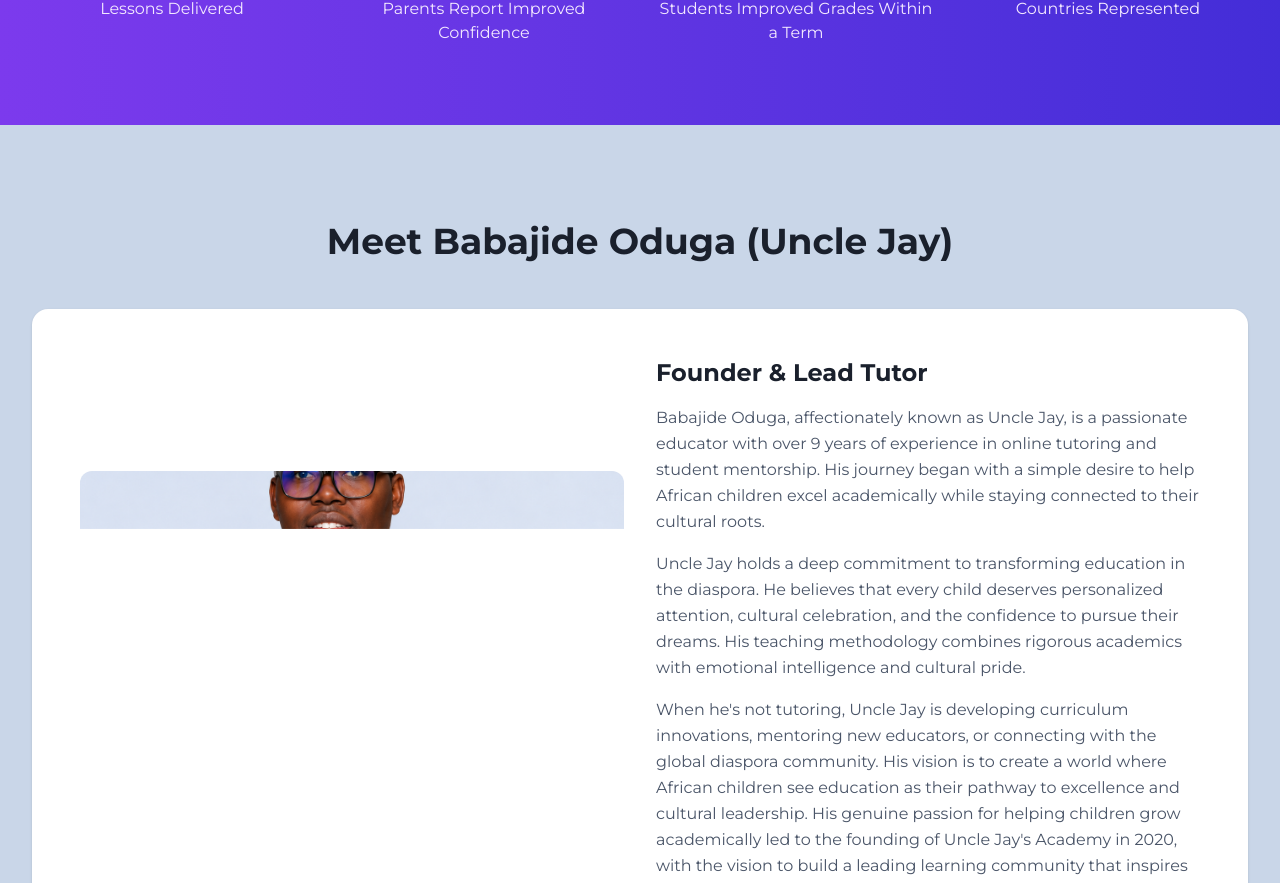
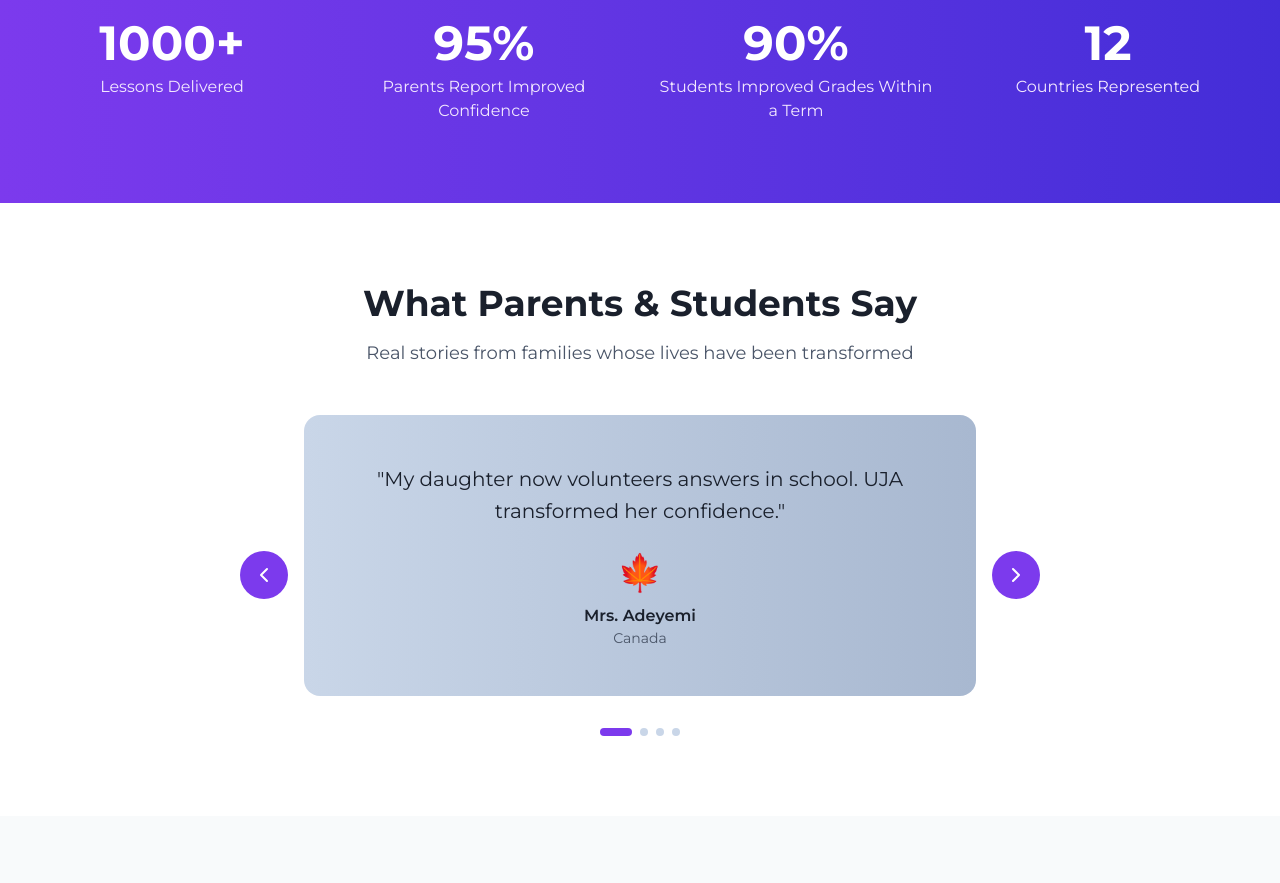
Before and after one commit to FullReCordz/uncle-jay-s-academy, a Next.js app: page / in a window 1280 px wide. Shown: the part 2819-3702 px from the top of the page. Built offline with nearby package versions, Linux system fonts and the light colour scheme.

Commit message:
feat: update contact page text and founder section stats
Co-authored-by: Ajayi Seyitan <239624329+FullReCordz@users.noreply.github.com>

```diff
--- a/app/contact/page.tsx
+++ b/app/contact/page.tsx
@@ -16,7 +16,7 @@ export default function ContactPage() {
             </h1>
 
             <p className="text-lg text-ujo-text-light max-w-2xl">
-              Have questions about our programs? Want to schedule a consultation? We&apos;re here to help and would love to hear from you.
+              Have questions about our programs? Want to schedule a consultation? Were here to help and would love to hear from you.
             </p>
           </div>
         </section>
--- a/app/page.tsx
+++ b/app/page.tsx
@@ -1,4 +1,3 @@
-import Image from 'next/image'
 import Header from '@/components/header'
 import HeroSection from '@/components/hero-section'
 import FounderSection from '@/components/founder-section'
@@ -18,40 +17,6 @@ export default function Home() {
       <WhyUJASection />
       <StatsSection />
 
-      <section className="bg-ujo-blue py-16 md:py-24">
-        <div className="max-w-7xl mx-auto px-4 sm:px-6 lg:px-8">
-          <h2 className="text-3xl md:text-4xl font-serif font-bold text-ujo-text mb-12 text-center">
-            Meet Babajide Oduga (Uncle Jay)
-          </h2>
-          <div className="bg-ujo-white rounded-2xl p-8 md:p-12 shadow-sm">
-            <div className="grid md:grid-cols-2 gap-8 items-center">
-              <div className="relative h-64 md:h-80 rounded-xl overflow-hidden">
-                <Image
-                  src="/tutors/babajide-oduga.png"
-                  alt="Babajide Oduga, also known as Uncle Jay"
-                  fill
-                  className="object-cover"
-                />
-              </div>
-              <div>
-                <h3 className="text-2xl font-serif font-bold text-ujo-text mb-4">
-                  Founder &amp; Lead Tutor
-                </h3>
-                <p className="text-ujo-text-light mb-4 leading-relaxed">
-                  Babajide Oduga, affectionately known as Uncle Jay, is a passionate educator with over 9 years of experience in online tutoring and student mentorship. His journey began with a simple desire to help African children excel academically while staying connected to their cultural roots.
-                </p>
-                <p className="text-ujo-text-light mb-4 leading-relaxed">
-                  Uncle Jay holds a deep commitment to transforming education in the diaspora. He believes that every child deserves personalized attention, cultural celebration, and the confidence to pursue their dreams. His teaching methodology combines rigorous academics with emotional intelligence and cultural pride.
-                </p>
-                <p className="text-ujo-text-light leading-relaxed">
-                  When he&apos;s not tutoring, Uncle Jay is developing curriculum innovations, mentoring new educators, or connecting with the global diaspora community. His vision is to create a world where African children see education as their pathway to excellence and cultural leadership. His genuine passion for helping children grow academically led to the founding of Uncle Jay&apos;s Academy in 2020, with the vision to build a leading learning community that inspires lasting excellence in every student.
-                </p>
-              </div>
-            </div>
-          </div>
-        </div>
-      </section>
-
       <TestimonialsSection />
       <ProgramsSection />
       <CTASection />
--- a/components/founder-section.tsx
+++ b/components/founder-section.tsx
@@ -38,7 +38,7 @@ export default function FounderSection() {
 
               {/* Biography */}
               <p className="text-ujo-text-light leading-relaxed mb-6">
-                Babajide Oduga, affectionately known as Uncle Jay, is a passionate educator with over 9 years of experience in online tutoring and student mentorship. His journey began with a simple desire to help African children excel academically while staying connected to their cultural roots.
+                Babajide Oduga, affectionately known as Uncle Jay, is a passionate educator with over 9 years of experience in online tutoring and student mentorship. His journey began with a simple desire to help African children excel academically while staying connected to their cultural roots.His genuine passion for helping children grow academically led to the founding of Uncle Jay's Academy in 2020, with the vision to build a leading learning community that inspires lasting excellence in every student.
               </p>
 
               {/* Philosophy */}
@@ -68,7 +68,7 @@ export default function FounderSection() {
               <div className="grid grid-cols-3 gap-4 mb-8">
                 <div className="text-center bg-ujo-blue/20 rounded-xl p-4">
                   <Target className="w-6 h-6 text-ujo-purple mx-auto mb-2" />
-                  <div className="text-2xl font-serif font-bold text-ujo-purple">250+</div>
+                  <div className="text-2xl font-serif font-bold text-ujo-purple">1000+</div>
                   <div className="text-xs text-ujo-text-light">Students Mentored</div>
                 </div>
                 <div className="text-center bg-ujo-blue/20 rounded-xl p-4">
```
